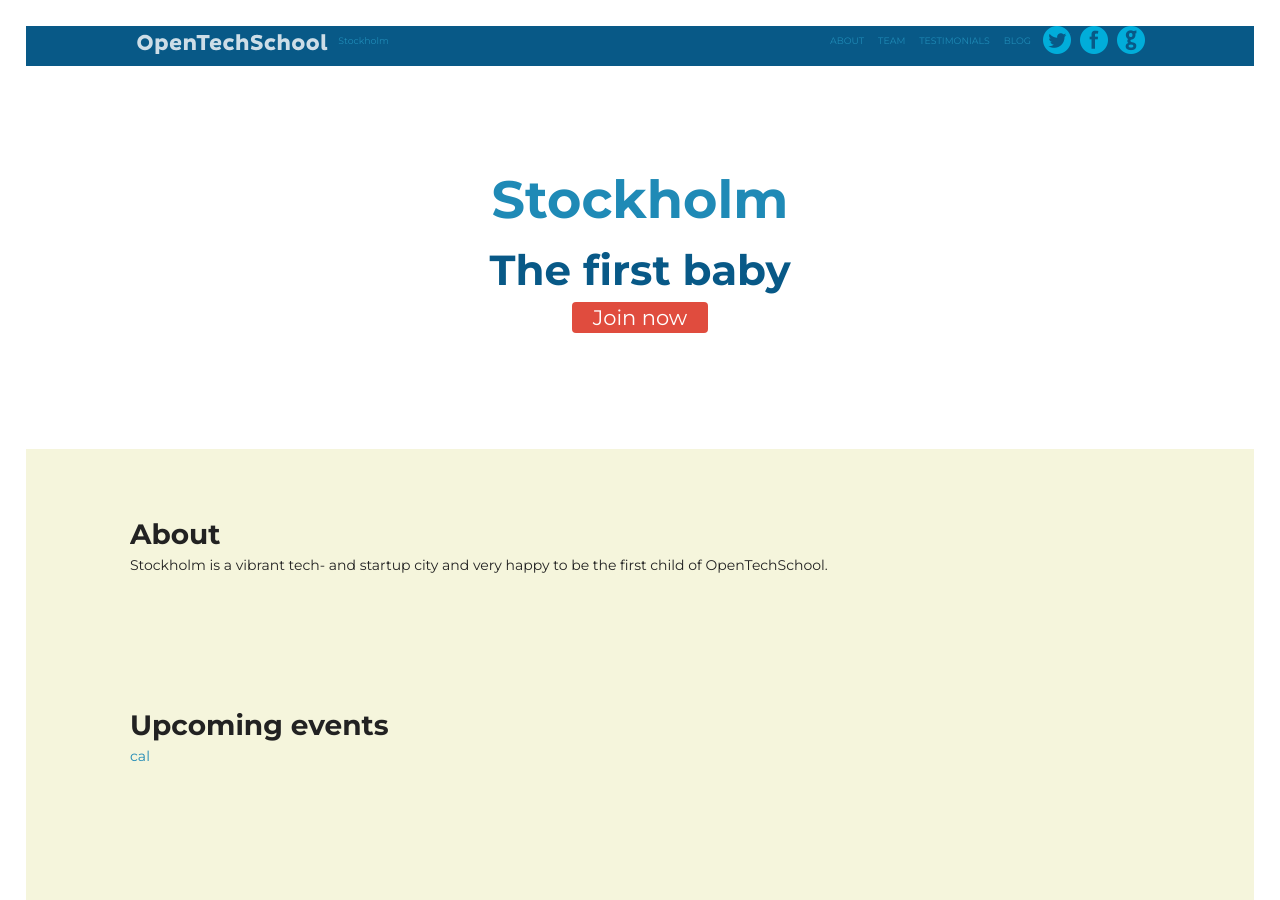
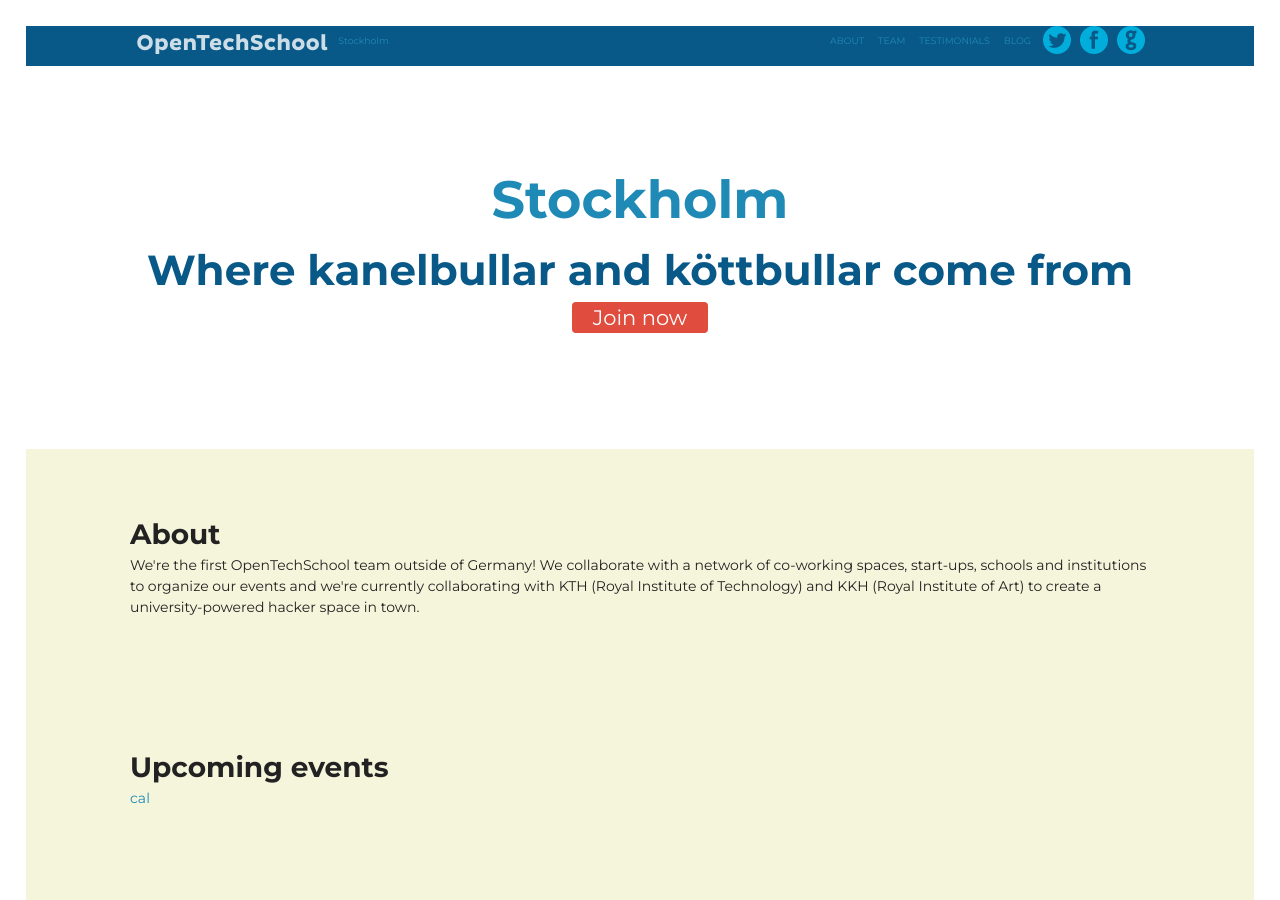
Before and after one commit to OpenTechSchool/www.opentechschool.org, a Jekyll site: the page built from stockholm/index.md, in a window 1280 px wide and 900 px high. Built offline with Jekyll 4.4.1, drawn with Linux system fonts in a browser that asks for light colours; nearby versions of some CDN libraries.

Commit message:
Edit Stockholm Page

```diff
--- a/stockholm/index.md
+++ b/stockholm/index.md
@@ -1,8 +1,8 @@
 ---
 layout: city
 title: Stockholm
-tagline: "The first baby"
+tagline: "Where kanelbullar and köttbullar come from"
 rss_feed: stockholm
 meetupcom_group: opentechschool-stockholm
-about: "Stockholm is a vibrant tech- and startup city and very happy to be the first child of OpenTechSchool."
+about: "We're the first OpenTechSchool team outside of Germany! We collaborate with a network of co-working spaces, start-ups, schools and institutions to organize our events and we're currently collaborating with KTH (Royal Institute of Technology) and KKH (Royal Institute of Art) to create a university-powered hacker space in town."
 ---
```
